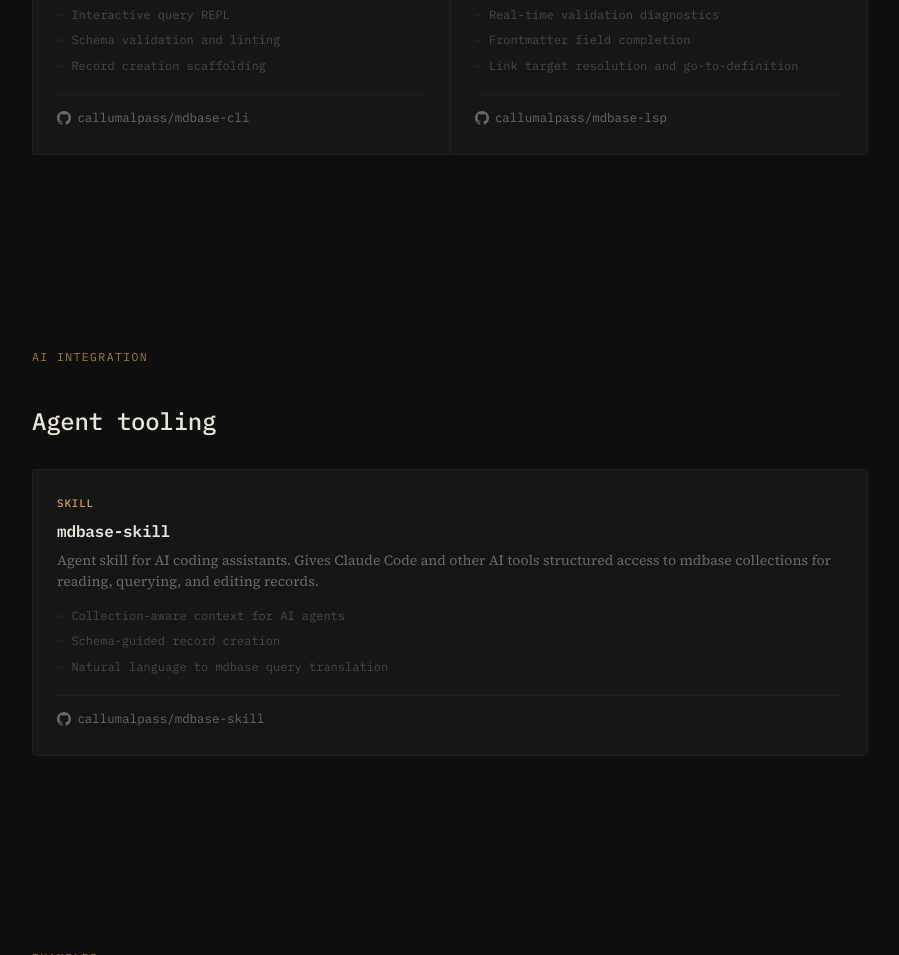
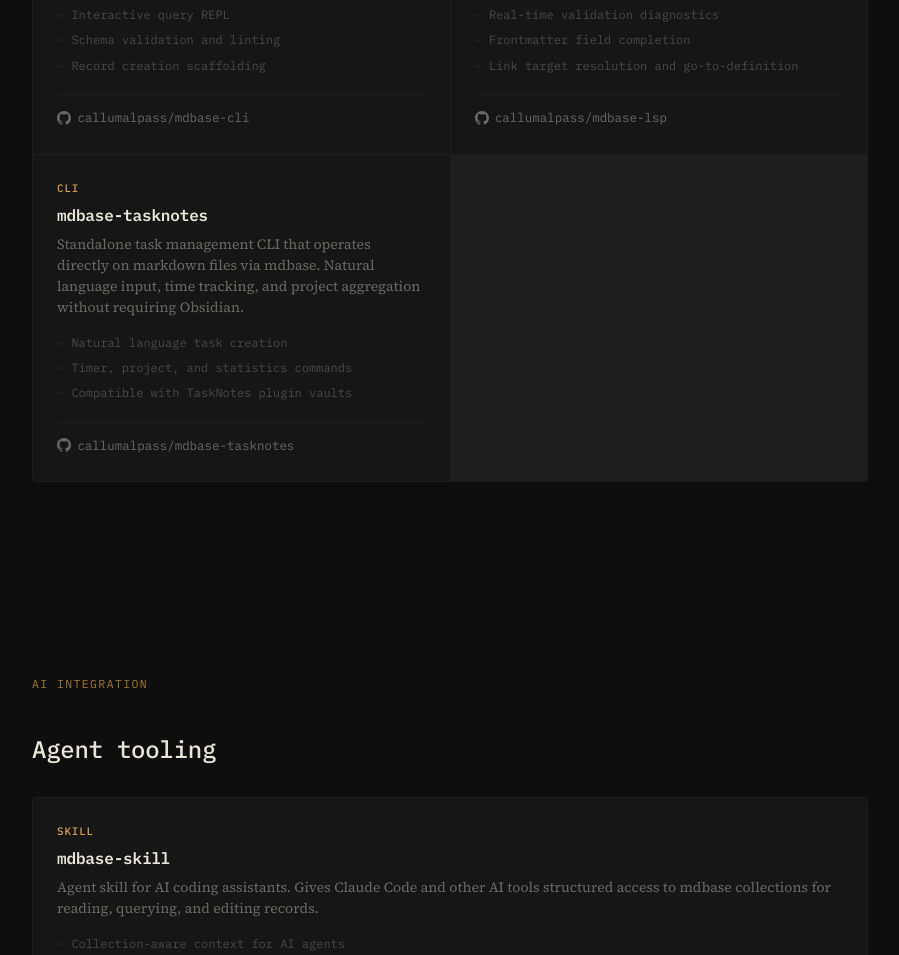
Before and after one commit to callumalpass/mdbase-spec, a website: page site/templates/ecosystem.html in a window 1280 px wide. Shown: the part 1331-2286 px from the top of the page, without its empty margins (190-1089 px from the left). Drawn offline with Linux system fonts and the light colour scheme; files that its build step writes are made by us from their sources.

Commit message:
Add mdbase-tasknotes to ecosystem page

```diff
--- a/site/templates/ecosystem.html
+++ b/site/templates/ecosystem.html
@@ -108,6 +108,21 @@
           callumalpass/mdbase-lsp
         </a>
       </div>
+
+      <div class="eco-card">
+        <span class="eco-lang">CLI</span>
+        <h3 class="eco-name">mdbase-tasknotes</h3>
+        <p class="eco-desc">Standalone task management CLI that operates directly on markdown files via mdbase. Natural language input, time tracking, and project aggregation without requiring Obsidian.</p>
+        <ul class="eco-features">
+          <li>Natural language task creation</li>
+          <li>Timer, project, and statistics commands</li>
+          <li>Compatible with TaskNotes plugin vaults</li>
+        </ul>
+        <a href="https://github.com/callumalpass/mdbase-tasknotes" class="eco-link">
+          <svg width="14" height="14" viewBox="0 0 16 16" fill="currentColor"><path d="M8 0C3.58 0 0 3.58 0 8c0 3.54 2.29 6.53 5.47 7.59.4.07.55-.17.55-.38 0-.19-.01-.82-.01-1.49-2.01.37-2.53-.49-2.69-.94-.09-.23-.48-.94-.82-1.13-.28-.15-.68-.52-.01-.53.63-.01 1.08.58 1.23.82.72 1.21 1.87.87 2.33.66.07-.52.28-.87.51-1.07-1.78-.2-3.64-.89-3.64-3.95 0-.87.31-1.59.82-2.15-.08-.2-.36-1.02.08-2.12 0 0 .67-.21 2.2.82.64-.18 1.32-.27 2-.27.68 0 1.36.09 2 .27 1.53-1.04 2.2-.82 2.2-.82.44 1.1.16 1.92.08 2.12.51.56.82 1.27.82 2.15 0 3.07-1.87 3.75-3.65 3.95.29.25.54.73.54 1.48 0 1.07-.01 1.93-.01 2.2 0 .21.15.46.55.38A8.013 8.013 0 0016 8c0-4.42-3.58-8-8-8z"/></svg>
+          callumalpass/mdbase-tasknotes
+        </a>
+      </div>
     </div>
   </section>
 
```
